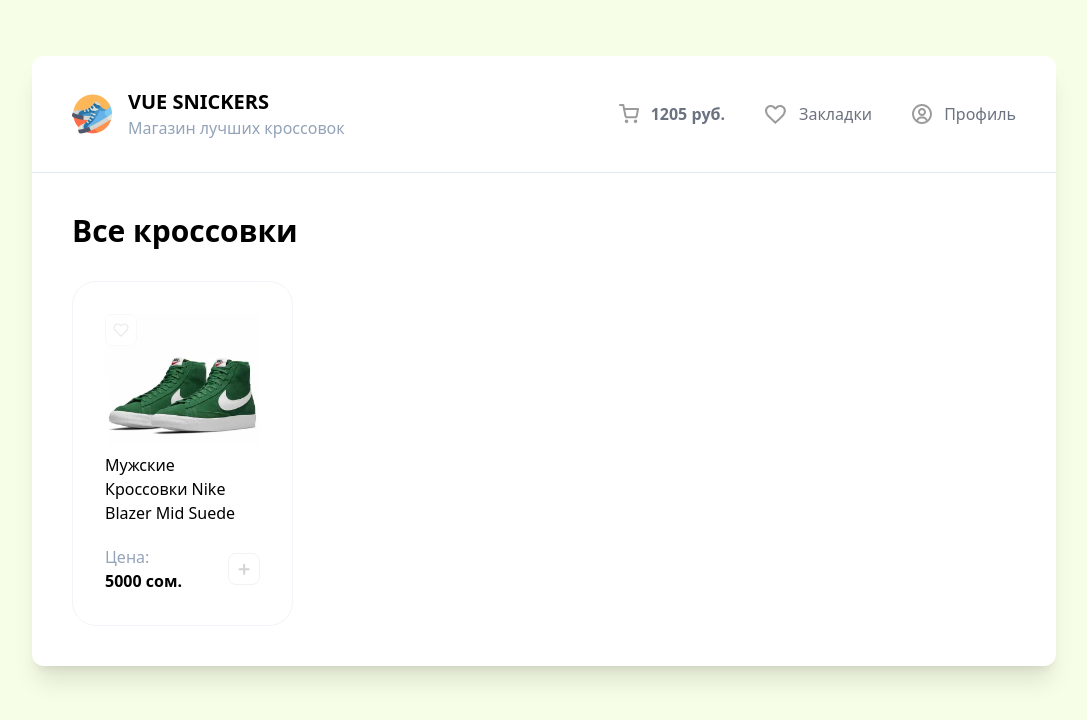
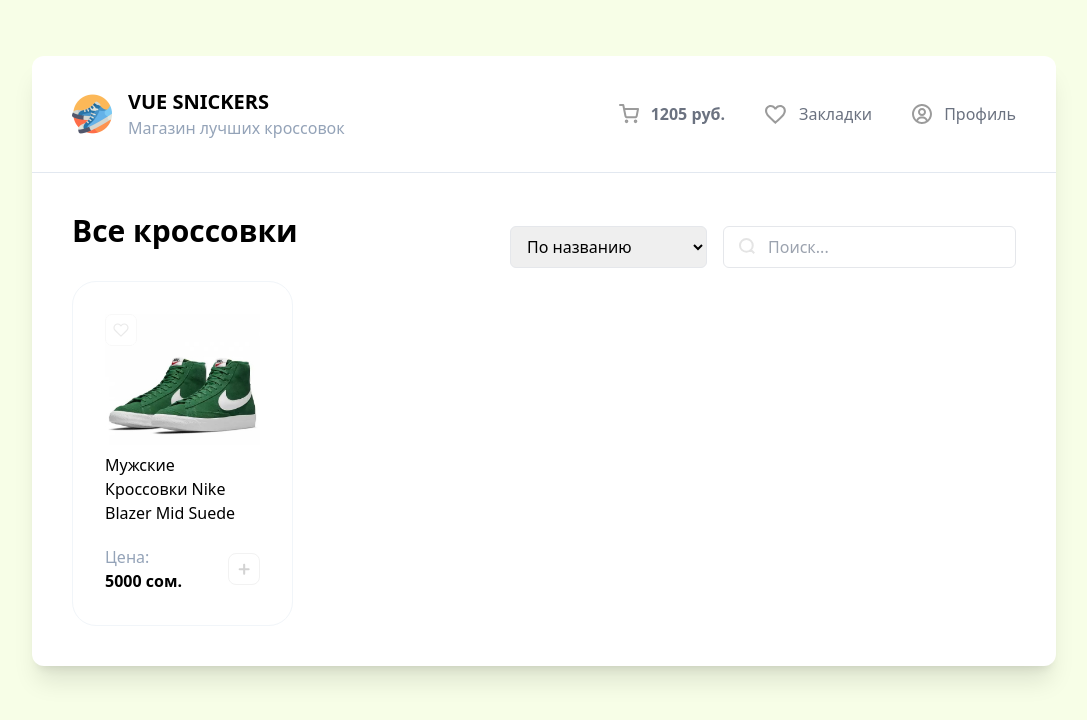
Before and after one commit to lustlee/vue-sneakers, a Vue app: page / in a window 1280 px wide. Shown: the top 720 px of the page, without its empty margins (96-1183 px from the left). Built offline with nearby package versions, Linux system fonts and the light colour scheme.

Commit message:
added input and select

```diff
--- a/src/App.vue
+++ b/src/App.vue
@@ -11,10 +11,35 @@
     <Header />
 
     <div class="p-10">
-      <h2 class="text-3xl font-bold mb-8">Все кроссовки</h2>
+      <div class="flex justify-between items-center">
+        <h2 class="text-3xl font-bold mb-8">Все кроссовки</h2>
+
+        <div class="flex gap-4">
+          <select
+            class="py-2 px-3 border rounded-md outline-none">
+            <option value="">По названию</option>
+            <option value="">По цене (дешевые)</option>
+            <option value="">По цене (дорогие)</option>
+          </select>
+
+          <div class="relative">
+            <img
+              src="/search.svg"
+              alt="Search Input"
+              class="absolute left-4 top-3"
+            >
+            <input
+              class="border rounded-md py-2 pl-11 pr-4 outline-none focus:border-gray-400"
+              placeholder="Поиск..."
+              type="text"
+            >
+          </div>
+        </div>
+
+      </div>
+
 
       <CardList />
     </div>
-
   </div>
 </template>
```
